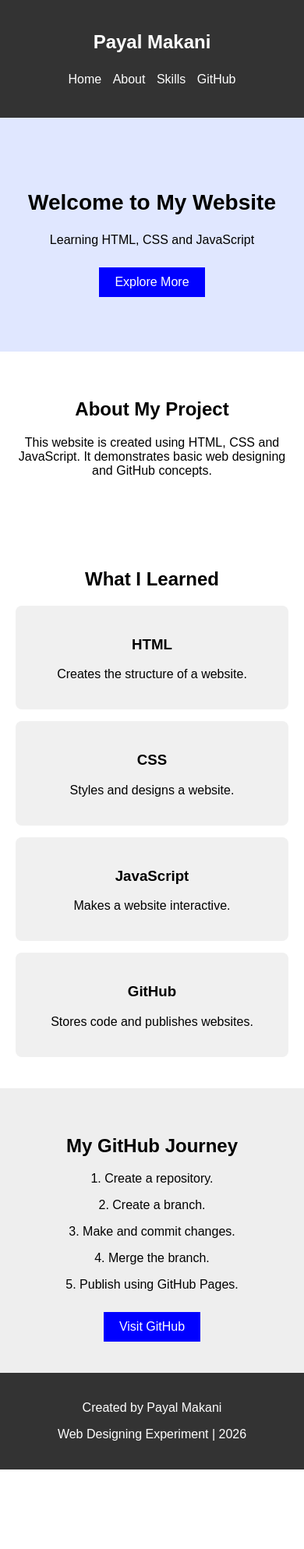
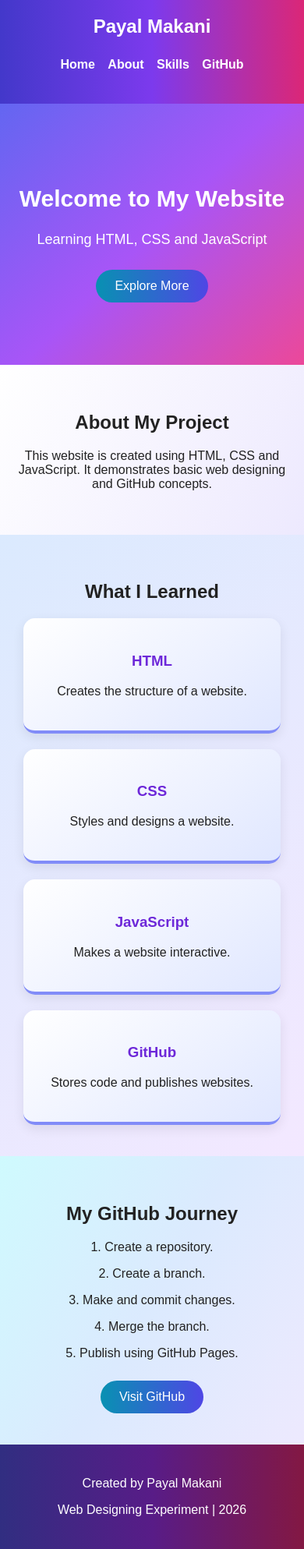
Before and after one commit to payalmakani08/web-designing-experiment, a plain HTML site: page index.html in a window 390 px wide. Shown: the whole page at 78% size. Before the commit the page ends 1885 px from the top, so only its background shows below. Drawn offline with Linux system fonts and the light colour scheme.

Commit message:
Enhance styles with gradients and adjustments

```diff
--- a/style.css
+++ b/style.css
@@ -1,16 +1,22 @@
 
+/* Basic Style */
 body {
     font-family: Arial, sans-serif;
     margin: 0;
-    background: white;
-    color: black;
+    background: linear-gradient(135deg, #eef2ff, #fdf2f8, #e0f2fe);
+    color: #222;
     text-align: center;
 }
 
+/* Header */
 header {
-    background: #333;
+    background: linear-gradient(90deg, #4338ca, #7c3aed, #db2777);
     color: white;
     padding: 20px;
+}
+
+header h2 {
+    margin-top: 0;
 }
 
 nav {
@@ -21,72 +27,138 @@ nav a {
     color: white;
     text-decoration: none;
     margin: 10px;
+    font-weight: bold;
+}
+
+nav a:hover {
+    color: #fde68a;
 }
 
 button {
-    padding: 8px;
+    background: linear-gradient(90deg, #06b6d4, #6366f1);
+    color: white;
+    padding: 10px 16px;
+    border: none;
+    border-radius: 20px;
     cursor: pointer;
 }
 
+/* Sections */
 section {
     padding: 40px 20px;
 }
 
 #home {
-    background: #e0e7ff;
-    padding: 70px 20px;
+    background: linear-gradient(135deg, #6366f1, #a855f7, #ec4899);
+    color: white;
+    padding: 80px 20px;
 }
 
-h1 {
-    font-size: 35px;
+#home h1 {
+    font-size: 40px;
 }
 
+#home p {
+    font-size: 18px;
+}
+
+/* Buttons */
 .btn {
     display: inline-block;
-    background: blue;
+    background: linear-gradient(90deg, #0891b2, #4f46e5);
     color: white;
-    padding: 10px 20px;
+    padding: 12px 24px;
     text-decoration: none;
     margin-top: 10px;
+    border-radius: 25px;
+}
+
+.btn:hover,
+button:hover {
+    opacity: 0.85;
+}
+
+/* About Section */
+#about {
+    background: linear-gradient(120deg, #ffffff, #ede9fe);
+}
+
+/* Skill Cards */
+#skills {
+    background: linear-gradient(135deg, #dbeafe, #f3e8ff);
 }
 
 .container {
     display: flex;
     justify-content: center;
     flex-wrap: wrap;
-    gap: 15px;
+    gap: 20px;
 }
 
 .card {
-    background: #f0f0f0;
-    padding: 20px;
+    background: linear-gradient(145deg, #ffffff, #e0e7ff);
+    padding: 25px;
     width: 200px;
-    border-radius: 8px;
+    border-radius: 15px;
+    box-shadow: 0 5px 15px #00000015;
+    border-bottom: 4px solid #818cf8;
 }
 
-#github {
-    background: #eeeeee;
+.card h3 {
+    color: #6d28d9;
 }
 
-footer {
-    background: #333;
-    color: white;
-    padding: 20px;
+.card:hover {
+    transform: translateY(-5px);
 }
 
+/* GitHub Section */
+#github {
+    background: linear-gradient(120deg, #cffafe, #dbeafe, #ede9fe);
+}
+
+/* Footer */
+footer {
+    background: linear-gradient(90deg, #312e81, #581c87, #831843);
+    color: white;
+    padding: 25px;
+}
+
+/* Dark Theme */
+body.dark {
+    background: linear-gradient(135deg, #111827, #312e81);
+    color: white;
+}
+
+.dark #about,
+.dark #skills,
+.dark #github {
+    background: linear-gradient(135deg, #1f2937, #312e81);
+    color: white;
+}
+
+.dark .card {
+    background: linear-gradient(135deg, #374151, #4338ca);
+    color: white;
+}
+
+.dark .card h3 {
+    color: #ddd6fe;
+}
 
 /* Mobile Design */
 @media (max-width: 600px) {
     nav a {
         display: inline-block;
-        margin: 5px;
+        margin: 6px;
     }
 
-    h1 {
-        font-size: 28px;
+    #home h1 {
+        font-size: 30px;
     }
 
     .card {
         width: 100%;
+        max-width: 280px;
     }
 }
```
